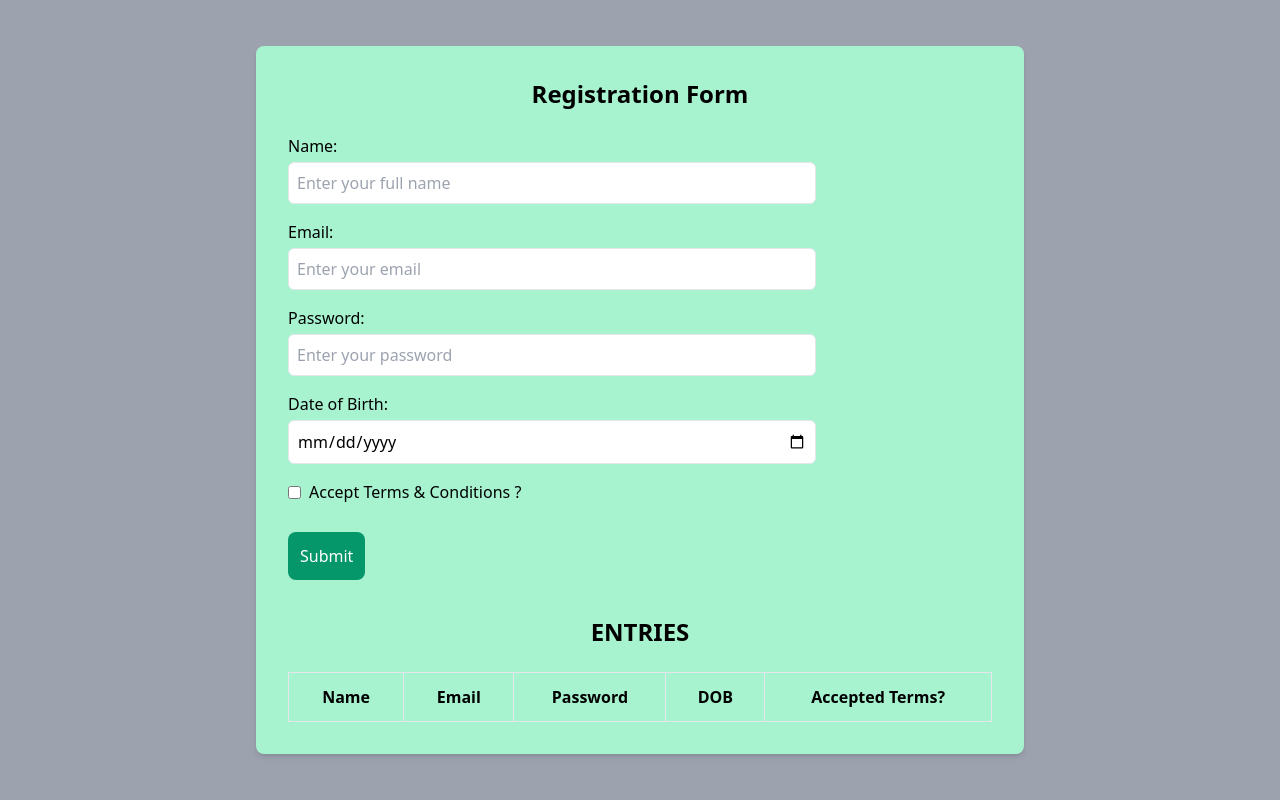
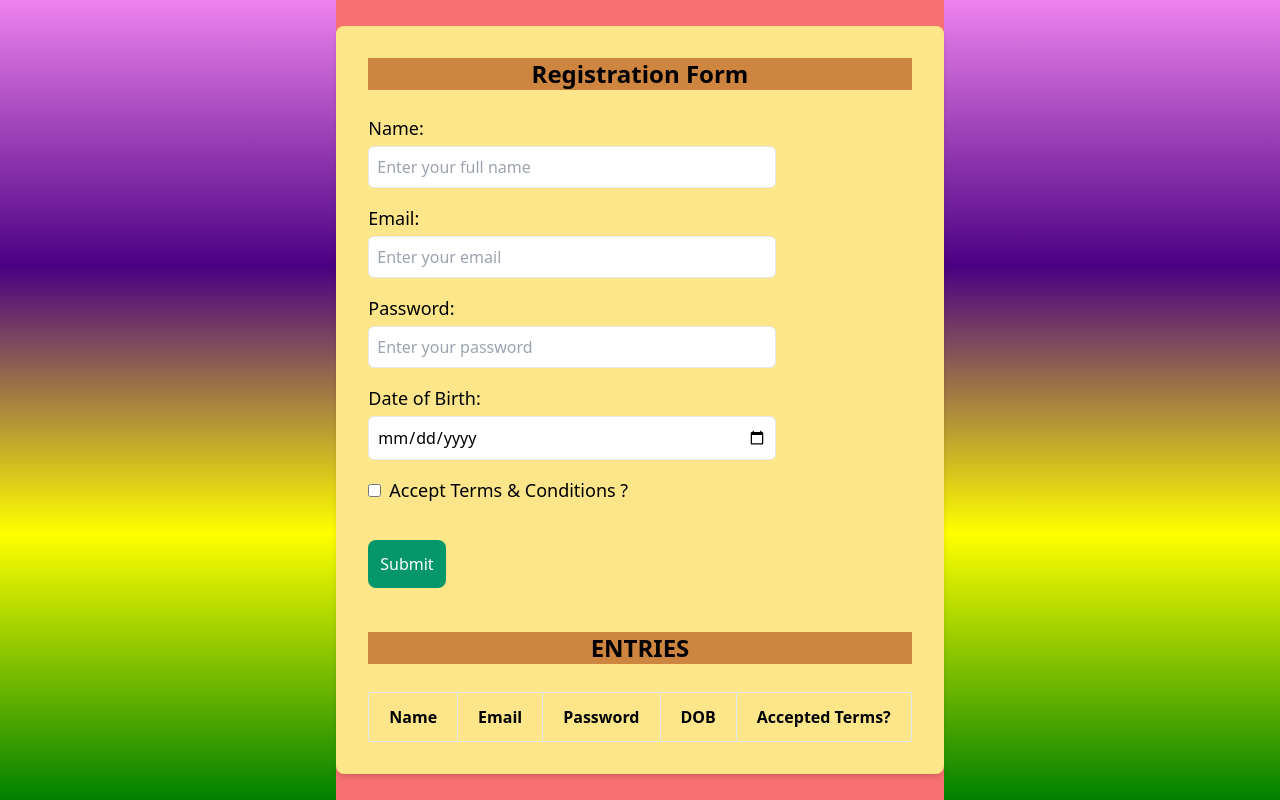
Before and after one commit to siva23ADR153/wd101, a plain HTML site: page index.html in a window 1280 px wide. Drawn offline with nearby package versions, Linux system fonts and the light colour scheme.

Commit message:
Update index.html

```diff
--- a/index.html
+++ b/index.html
@@ -5,38 +5,50 @@
     <meta name="viewport" content="width=device-width, initial-scale=1.0">
     <title>Registration Page</title>
     <link href="https://cdn.jsdelivr.net/npm/tailwindcss@2.2.19/dist/tailwind.min.css" rel="stylesheet">
+    <style>
+        body {
+          display: flex;
+          justify-content: center;
+          align-items: center;
+          height: 100vh;
+          background: linear-gradient(violet,indigo,yellow,green);
+        }
+        h2{
+            background-color: peru;
+        }
+    </style>
 </head>
 <body>
-    <div class="bg-gray-400 flex items-center justify-center h-screen">
-        <div class="w-full max-w-3xl p-8 bg-green-200 rounded-lg shadow-md" style="position: ;">
+    <div class="bg-red-400 flex items-center justify-center h-screen">
+        <div class="w-full max-w-3xl p-8 bg-yellow-200 rounded-lg shadow-md">
 
             <h2 class="text-2xl text-center font-bold mb-6">Registration Form</h2>
             <form id="user-form" aria-labelledby="registration-form">
                 <div class="mb-4">
-                    <label for="name" class="block text-md font-medium text-black-600">Name:</label>
+                    <label for="name" class="block text-lg font-medium text-black-600">Name:</label>
                     <input type="text" id="name" name="name" class="mt-1 p-2 w-3/4 border rounded-md" placeholder="Enter your full name" required>
                 </div>
                 <div class="mb-4">
-                    <label for="email" class="block text-md font-medium text-black-300">Email:</label>
+                    <label for="email" class="block text-lg font-medium text-black-300">Email:</label>
                     <input type="email" id="email" name="email" class="mt-1 p-2 w-3/4 border rounded-md" placeholder="Enter your email" required>
                 </div>
                 <div class="mb-4">
-                    <label for="password" class="block text-md font-medium text-black-300">Password:</label>
+                    <label for="password" class="block text-lg font-medium text-black-300">Password:</label>
                     <input type="password" id="password" name="password" class="mt-1 p-2 w-3/4 border rounded-md" placeholder="Enter your password" required>
                 </div>
                 <div class="mb-4">
-                    <label for="dob" class="block text-md font-medium text-black-300">Date of Birth:</label>
+                    <label for="dob" class="block text-lg font-medium text-black-300">Date of Birth:</label>
                     <input type="date" id="dob" name="dob" class="mt-1 p-2 w-3/4 border rounded-md" placeholder="dd/mm/yyyy" required>
                 </div>
                 <div class="mb-4 flex items-center">
                     <input type="checkbox" id="acceptTerms" name="acceptTerms" class="mr-2" required>
-                    <label for="acceptTerms" class="text-md font-medium text-black-300">Accept Terms & Conditions ?</label>
+                    <label for="acceptTerms" class="text-lg font-medium text-black-300">Accept Terms & Conditions ?</label>
                 </div>
 
-                <button type="submit" class="bg-green-600 text-center text-white p-3 w-half rounded-lg mt-3">Submit</button>
+                <button type="submit" class="bg-green-600 text-white p-3 w-half rounded-lg mt-5">Submit</button>
             </form>
-            <h2 class="text-2xl text-center font-bold mt-9 mb-6">ENTRIES</h2>
-            <table id="entriesTable" class="table-auto w-full border-collapse border border-red-300">
+            <h2 class="text-2xl text-center font-bold mt-11 mb-7">ENTRIES</h2>
+            <table id="entriesTable" class="table-auto w-full border-collapse border border-red-700">
                 <thead>
                     <tr>
                         <th class="border px-5 py-3">Name</th>
```
